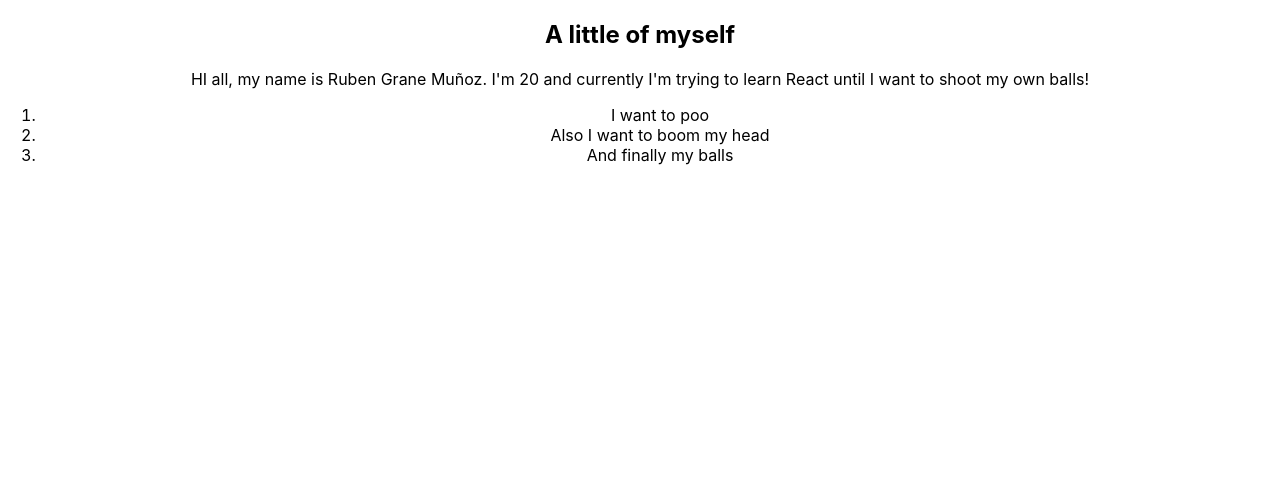
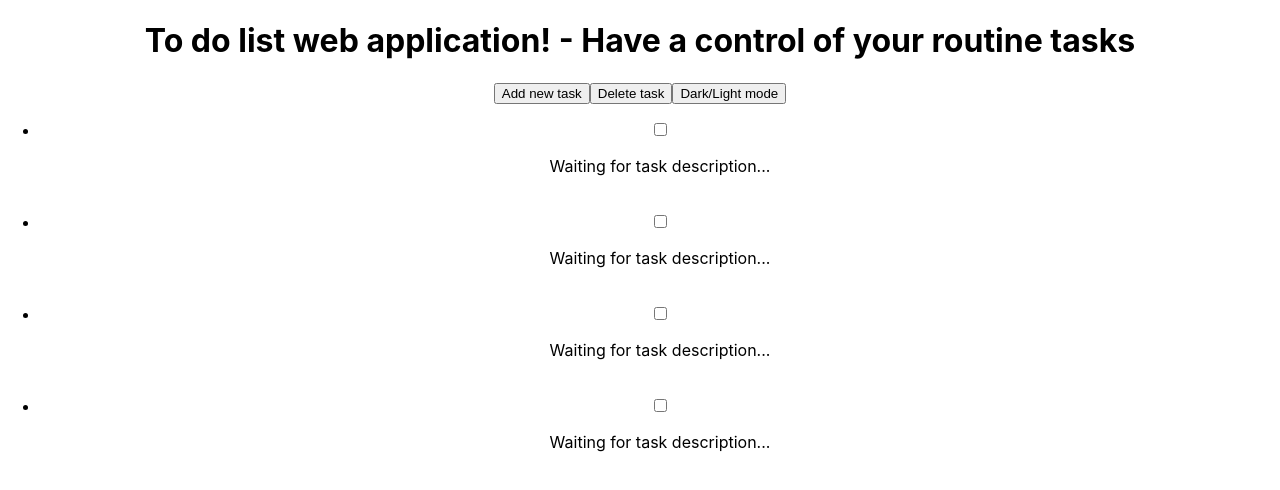
Before and after one commit to RgrMz/to-do-list-webapp, a React (Create React App) app: page / in a window 1280 px wide. Shown: the top 490 px of the page. Built offline with nearby package versions, Linux system fonts and the light colour scheme.

Commit message:
Added 4 new components

```diff
--- a/src/App.js
+++ b/src/App.js
@@ -1,12 +1,14 @@
 import React from 'react';
 import logo from './logo.svg';
 import './App.css';
-import MyInfo from './MyInfo';  //Done for learning purposes
+import Header from './components/Header';
+import Maincontent from './components/Maincontent';
 
 function App() {
   return (
     <div className="App">
-      <MyInfo />
+      <Header />
+      <Maincontent/>
     </div>
   );
 }
--- a/src/MyInfo.js
+++ /dev/null
@@ -1,17 +0,0 @@
-import React from 'react';
-
-function MyInfo() {
-    return(
-        <div classname="info">
-            <h2>A little of myself</h2>
-            <p>HI all, my name is Ruben Grane Muñoz. I'm 20 and currently I'm trying to learn React until I want to shoot my own balls!</p>
-            <ol>
-                <li>I want to poo</li>
-                <li>Also I want to boom my head</li>
-                <li>And finally my balls</li>
-            </ol>
-        </div>
-    );
-}
-
-export default MyInfo;
--- /dev/null
+++ b/src/components/Header.js
@@ -0,0 +1,15 @@
+import React from 'react';
+import Navbar from './Navbar';
+
+function Header() {
+    return(
+        <div class = "header">
+            <header id="header">
+                <h1>To do list web application! - Have a control of your routine tasks</h1>
+            </header>
+            <Navbar/>
+        </div>
+    );
+}
+
+export default Header;
--- /dev/null
+++ b/src/components/Maincontent.js
@@ -0,0 +1,18 @@
+import React from 'react'
+import Task from './Task'
+
+function Maincontent() {
+    return (
+        <div id="main-container">
+            <ul id="list-container">
+                <li class="list-task"><Task/></li>
+                <li class="list-task"><Task/></li>
+                <li class="list-task"><Task/></li>
+                <li class="list-task"><Task/></li>
+
+            </ul>
+        </div>
+    )
+}
+
+export default Maincontent;
--- /dev/null
+++ b/src/components/Navbar.js
@@ -0,0 +1,16 @@
+import React from 'react';
+
+function Navbar() {
+    return (
+        <div class="navbar">
+            <div class="menu-icon"></div>
+            <div class="menu-icon"></div>
+            <div class="menu-icon"></div>
+            <button class="nav-button" type="button">Add new task</button>
+            <button class="nav-button" type="button">Delete task</button>
+            <button class="nav-button" type="button">Dark/Light mode</button>
+        </div>
+    )
+}
+
+export default Navbar;
--- /dev/null
+++ b/src/components/Task.js
@@ -0,0 +1,12 @@
+import React from 'react';
+
+function Task() {
+    return(
+        <div class="task-container">
+            <input type="checkbox" class="task"/>
+            <p class="task-text">Waiting for task description...</p><br></br>
+        </div>
+    );
+}
+
+export default Task;
```
